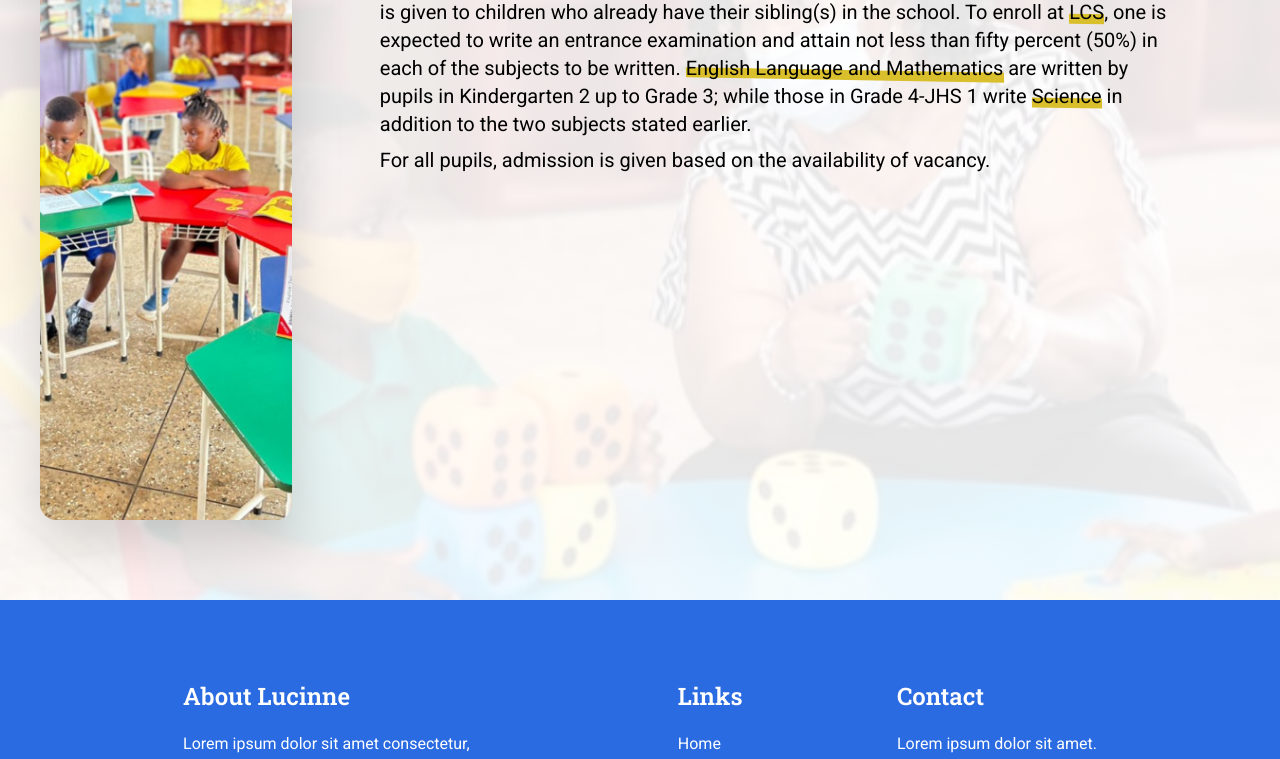
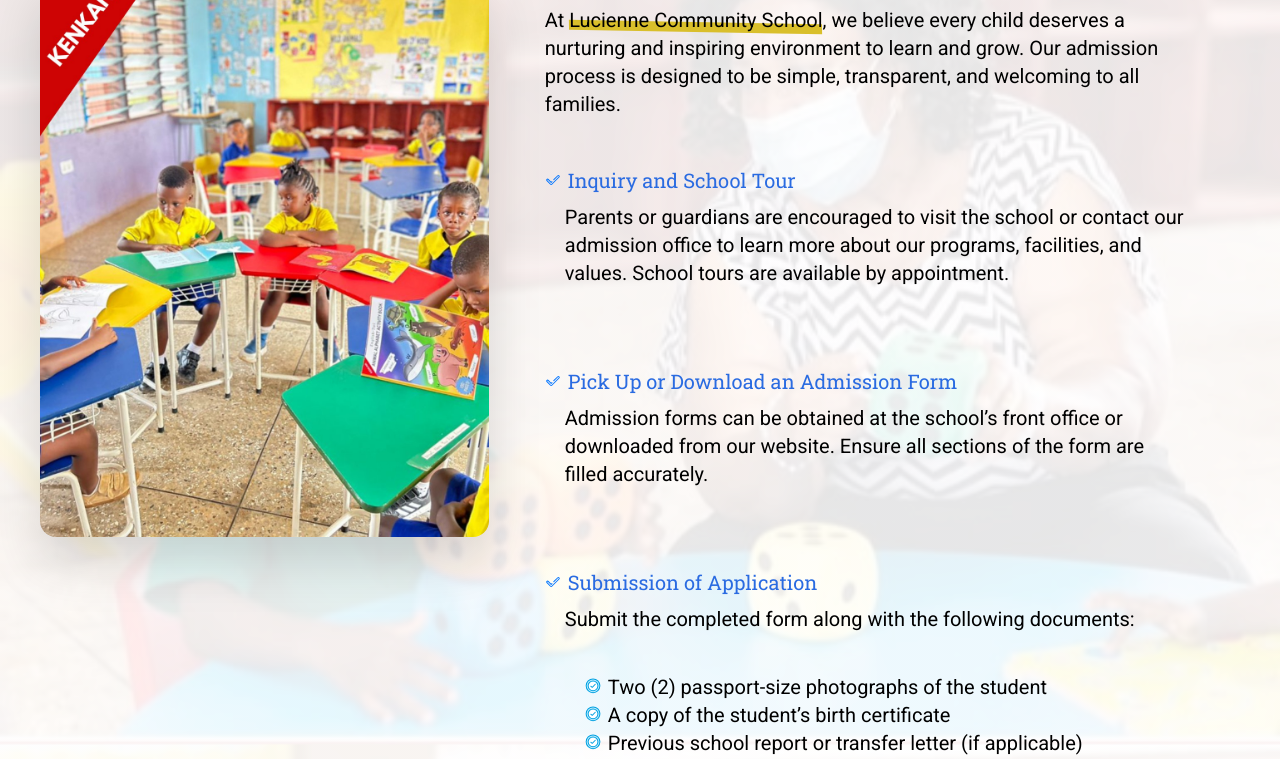
Before and after one commit to michaelboateng1/lucienne-community-school, a SvelteKit app: page /admission in a window 1280 px wide. Shown: the part 300-1059 px from the top of the page. Built offline with nearby package versions, Linux system fonts and the light colour scheme.

Commit message:
Imported Info component to admission and academics page

```diff
--- a/src/components/AboutUs.svelte
+++ b/src/components/AboutUs.svelte
@@ -77,31 +77,6 @@
 </section>
 
 <style>
-	.custom-list {
-		list-style: none;
-		padding-left: 0;
-	}
-
-	.custom-list li {
-		position: relative;
-		padding-left: 2rem; /* space for the marker */
-		margin-bottom: 0.5rem;
-	}
-
-	.custom-list li::before {
-		content: '';
-		position: absolute;
-		left: 0;
-		top: 50%;
-		transform: translateY(-50%);
-		width: 1rem;
-		height: 1rem;
-		background-image: var(--list-image);
-		background-size: contain;
-		background-repeat: no-repeat;
-		background-position: center;
-	}
-
 	.gradient-border {
 		background: linear-gradient(to bottom left, #d9bf2b, #cb0101);
 	}
--- a/src/routes/admission/+page.svelte
+++ b/src/routes/admission/+page.svelte
@@ -1,54 +1,81 @@
 <script>
-	import Image from '$lib/assets/images/476839066_662626196106300_4966439693691221527_n.jpg';
+	import Info from '../../components/Info.svelte';
 	import SectionHeader from '../../components/SectionHeader.svelte';
+	import Image1 from '$lib/assets/images/476839066_662626196106300_4966439693691221527_n.jpg';
+	import Image2 from '$lib/assets/images/476628036_662626216106298_2083335453912877213_n(1).jpg';
+
+	const admissionProcess = [
+		{
+			title: 'Inquiry and School Tour',
+			body: 'Parents or guardians are encouraged to visit the school or contact our admission office to learn more about our programs, facilities, and values. School tours are available by appointment.'
+		},
+		{
+			title: 'Pick Up or Download an Admission Form',
+			body: 'Admission forms can be obtained at the school’s front office or downloaded from our website. Ensure all sections of the form are filled accurately.'
+		},
+		{
+			title: 'Submission of Application',
+			body: 'Submit the completed form along with the following documents:',
+			subList: [
+				'Two (2) passport-size photographs of the student',
+				'A copy of the student’s birth certificate',
+				'Previous school report or transfer letter (if applicable)',
+				'Health record or medical report'
+			]
+		},
+		{
+			title: 'Entrance Assessment',
+			body: 'Prospective students may be required to take an entrance test or interview to help us determine the appropriate class placement and understand their learning needs.'
+		},
+		{
+			title: 'Admission Decision',
+			body: 'Parents will be notified of the admission status within a few days after the assessment. Successful applicants will receive an official admission letter.'
+		},
+		{
+			title: 'Enrollment and Orientation',
+			body: 'Upon receiving the admission letter, parents should proceed to pay the required fees to confirm the student’s place. New students and their parents are invited to an orientation program before the start of the term.'
+		}
+	];
 </script>
 
-<main
-	class="mt-[100px] flex h-screen w-full flex-col justify-between gap-8 overflow-y-scroll px-10 py-20 text-xl md:flex-row"
->
-	<div class="h-auto w-full drop-shadow-2xl">
-		<img src={Image} alt="Our Students" class="h-full w-full rounded-2xl object-cover" />
+<Info {Image1} {Image2}>
+	<div class="hidden sm:block">
+		<SectionHeader title={'Get Your Child Admitted Today'} />
 	</div>
-	<div>
-		<SectionHeader title={'Get Your Child Admitted Today'} />
-		<div class="space-y-2 px-14">
-			<p>
-				Applying for a place at <span
-					class="before:'*' relative z-20 before:absolute before:bottom-0 before:left-0 before:-z-20 before:h-[10px] before:w-full before:skew-1 before:transform before:bg-[#d9bf2b]"
-					>Lucienne Community School</span
-				>
-				is highly competitive. However, priority is given to children who already have their sibling(s)
-				in the school. To enroll at
-				<span
-					class="before:'*' relative z-20 before:absolute before:bottom-0 before:left-0 before:-z-20 before:h-[10px] before:w-full before:skew-1 before:transform before:bg-[#d9bf2b]"
-					>LCS</span
-				>, one is expected to write an entrance examination and attain not less than fifty percent
-				(50%) in each of the subjects to be written.
-				<span
-					class="before:'*' relative z-20 before:absolute before:bottom-0 before:left-0 before:-z-20 before:h-[10px] before:w-full before:skew-1 before:transform before:bg-[#d9bf2b]"
-					>English Language and Mathematics</span
-				>
-				are written by pupils in Kindergarten 2 up to Grade 3; while those in Grade 4-JHS 1 write
-				<span
-					class="before:'*' relative z-20 before:absolute before:bottom-0 before:left-0 before:-z-20 before:h-[10px] before:w-full before:skew-1 before:transform before:bg-[#d9bf2b]"
-					>Science</span
-				>
-				in addition to the two subjects stated earlier.
-			</p>
+	<section class="space-y-2 sm:px-14">
+		<h3>Admission Process</h3>
+		<p>
+			At <span
+				class="before:'*' relative z-20 before:absolute before:bottom-0 before:left-0 before:-z-20 before:h-[10px] before:w-full before:skew-1 before:transform before:bg-[#d9bf2b]"
+				>Lucienne Community School</span
+			>, we believe every child deserves a nurturing and inspiring environment to learn and grow.
+			Our admission process is designed to be simple, transparent, and welcoming to all families.
+		</p>
 
-			<p>For all pupils, admission is given based on the availability of vacancy.</p>
-		</div>
-	</div>
-</main>
+		<ul class=" list-inside">
+			{#each admissionProcess as step}
+				<li class="py-10">
+					<h3 class="inline">{step.title}</h3>
+					<p class="pt-2 pl-5">{step.body}</p>
+					{#if step.subList}
+						<ul class="mt-10 list-inside pl-5 sm:pl-10">
+							{#each step.subList as list}
+								<li>{list}</li>
+							{/each}
+						</ul>
+					{/if}
+				</li>
+			{/each}
+		</ul>
+	</section>
+</Info>
 
 <style>
-	main {
-		background:
-			linear-gradient(hsla(0, 100%, 100%, 0.9), hsla(0, 100%, 100%, 0.9)),
-			url('../../lib/assets/images/476125439_1201101361727161_1891004193275354962_n.jpg');
-		background-repeat: no-repeat;
-		background-size: cover;
-		background-position: center;
-		background-attachment: fixed;
+	ul {
+		list-style-image: url('../../lib/assets/images/list_mark/checklist-finish-race-line-svgrepo-com.svg');
+	}
+
+	ul li ul {
+		list-style-image: url('../../lib/assets/images/list_mark/checklist-marketing-pointer-svgrepo-com.svg');
 	}
 </style>
```
Also changed, not shown: src/lib/assets/images/list_mark/checklist-check-yes-svgrepo-com.svg.
